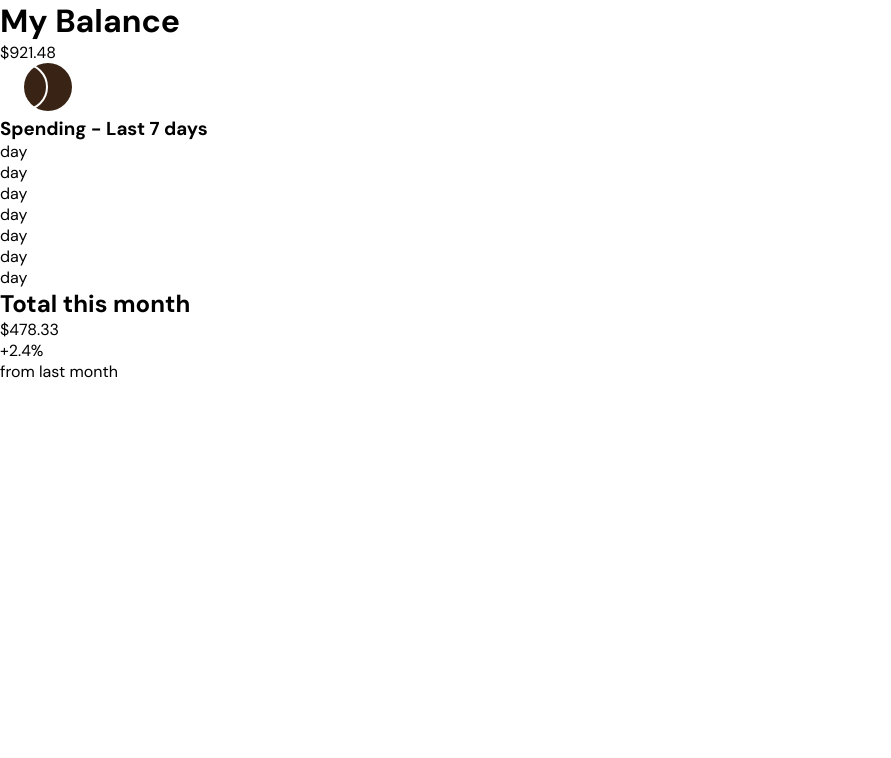
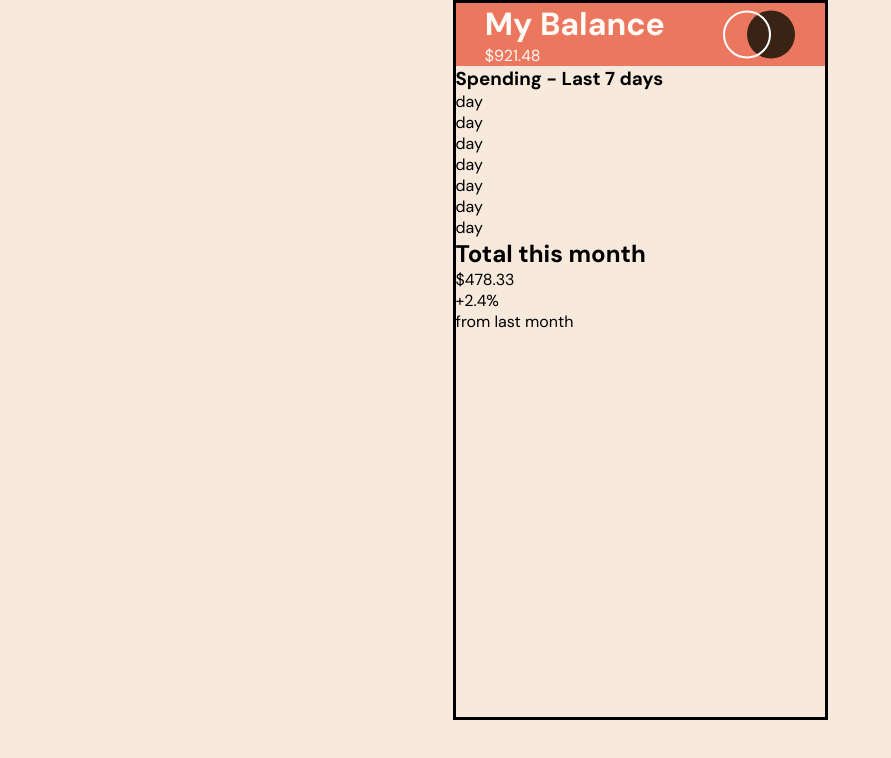
Before and after one commit to Coussecousse/expenses-chart-component-main, a plain HTML site: page my-project/index.html in a window 1280 px wide. Shown: the whole page, without its empty margins (0-891 px from the left). Drawn offline with Linux system fonts and the light colour scheme.

Commit message:
style: #header

```diff
--- a/my-project/index.html
+++ b/my-project/index.html
@@ -1,25 +1,29 @@
 <!DOCTYPE html>
 <html lang="en">
   <head>
-    <meta charset="UTF-8">
-    <meta http-equiv="X-UA-Compatible" content="IE=edge">
-    <meta name="viewport" content="width=device-width, initial-scale=1.0">
-    <link rel="stylesheet" href="style.css">
-    <link rel="preconnect" href="https://fonts.googleapis.com">
-    <link rel="preconnect" href="https://fonts.gstatic.com" crossorigin>
-    <link href="https://fonts.googleapis.com/css2?family=DM+Sans:wght@400;700&display=swap" rel="stylesheet">
+    <meta charset="UTF-8" />
+    <meta http-equiv="X-UA-Compatible" content="IE=edge" />
+    <meta name="viewport" content="width=device-width, initial-scale=1.0" />
+    <link rel="stylesheet" href="style.css" />
+    <link rel="preconnect" href="https://fonts.googleapis.com" />
+    <link rel="preconnect" href="https://fonts.gstatic.com" crossorigin />
+    <link
+      href="https://fonts.googleapis.com/css2?family=DM+Sans:wght@400;700&display=swap"
+      rel="stylesheet"
+    />
 
     <title>Bank account</title>
   </head>
   <body>
+    <main>
       <header>
         <div>
           <h1>My Balance</h1>
           <p>$921.48</p>
         </div>
-        <img src="../images/logo.svg" alt="Logo looking like a tennis ball">
+        <img src="../images/logo.svg" alt="Logo looking like a tennis ball" />
       </header>
-    <main>
+      <section>
         <h3>Spending - Last 7 days</h3>
         <div>
           <div>
@@ -81,6 +85,7 @@
           <p>+2.4%</p>
           <p>from last month</p>
         </div>
+      </section>
     </main>
   </body>
 </html>
--- a/my-project/style.css
+++ b/my-project/style.css
@@ -4,13 +4,13 @@
     --fw-700 : 500;
     --fs-400 : 1.125rem;
 
-    --bg-primary-red: hsl(10, 79%, 65%);
-    --bg-primary-blue: hsl(186, 34%, 60%);
+    --color-primary-red: hsl(10, 79%, 65%);
+    --color-primary-blue: hsl(186, 34%, 60%);
 
-    --bg-400: hsl(33, 100%, 98%);
-    --bg-500: hsl(27, 66%, 92%);
-    --bg-600: hsl(28, 10%, 53%);
-    --bg-700:hsl(25, 47%, 15%);
+    --color-400: hsl(33, 100%, 98%);
+    --color-500: hsl(27, 66%, 92%);
+    --color-600: hsl(28, 10%, 53%);
+    --color-700:hsl(25, 47%, 15%);
 
     --w-mobile: 375px;
     --w-desktop: 1440px;
@@ -21,6 +21,22 @@
     box-sizing: border-box;
 }
 body {
+    background: var(--color-500);
     font-family:var(--ff) ;
     font-size: var(--fs);
 }
+main{
+    width: var(--w-mobile);
+    height: 90vh;
+    border: solid;
+    margin: auto;
+}
+/* HEADER */
+header {
+    width: 100%;
+    background-color: var(--color-primary-red);
+    color: var(--color-400);
+    display: inline-flex;
+    justify-content: space-around;
+
+}
```
Lines whose indentation alone changed are shown as unchanged.
